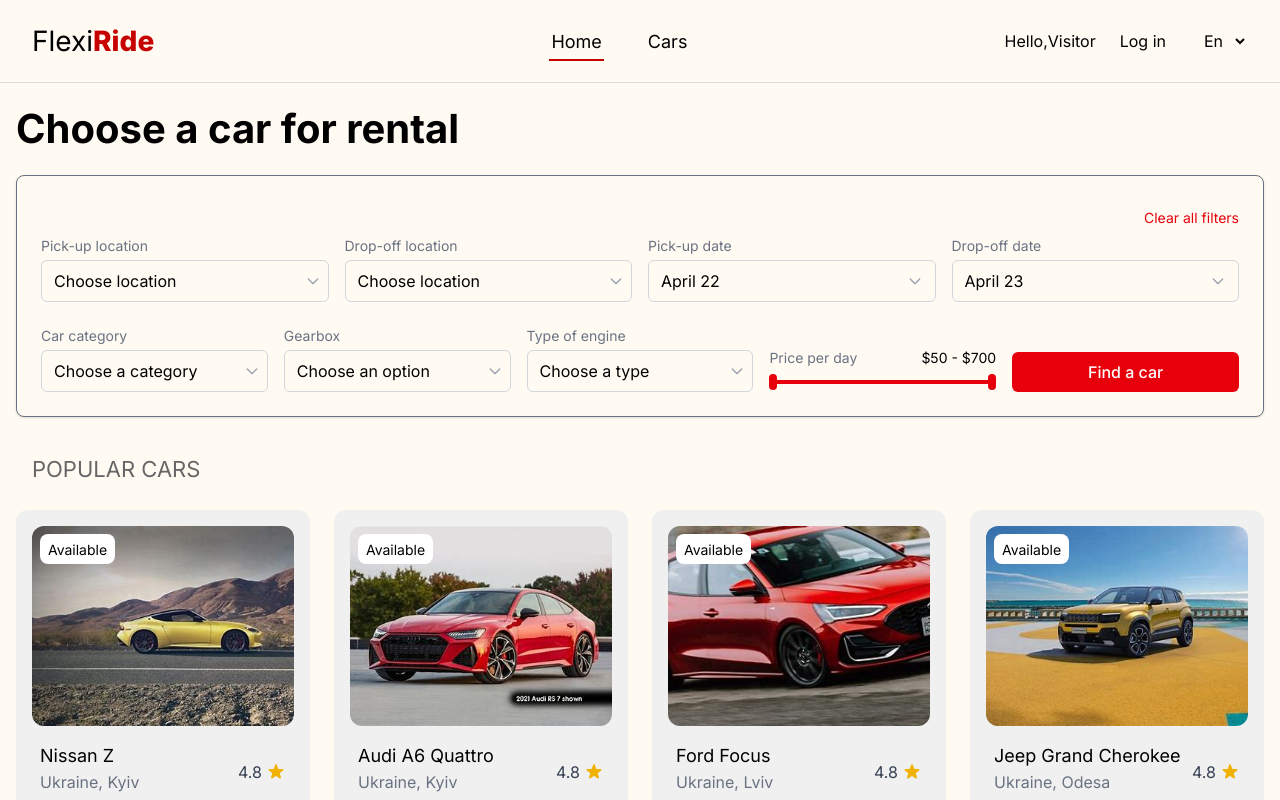
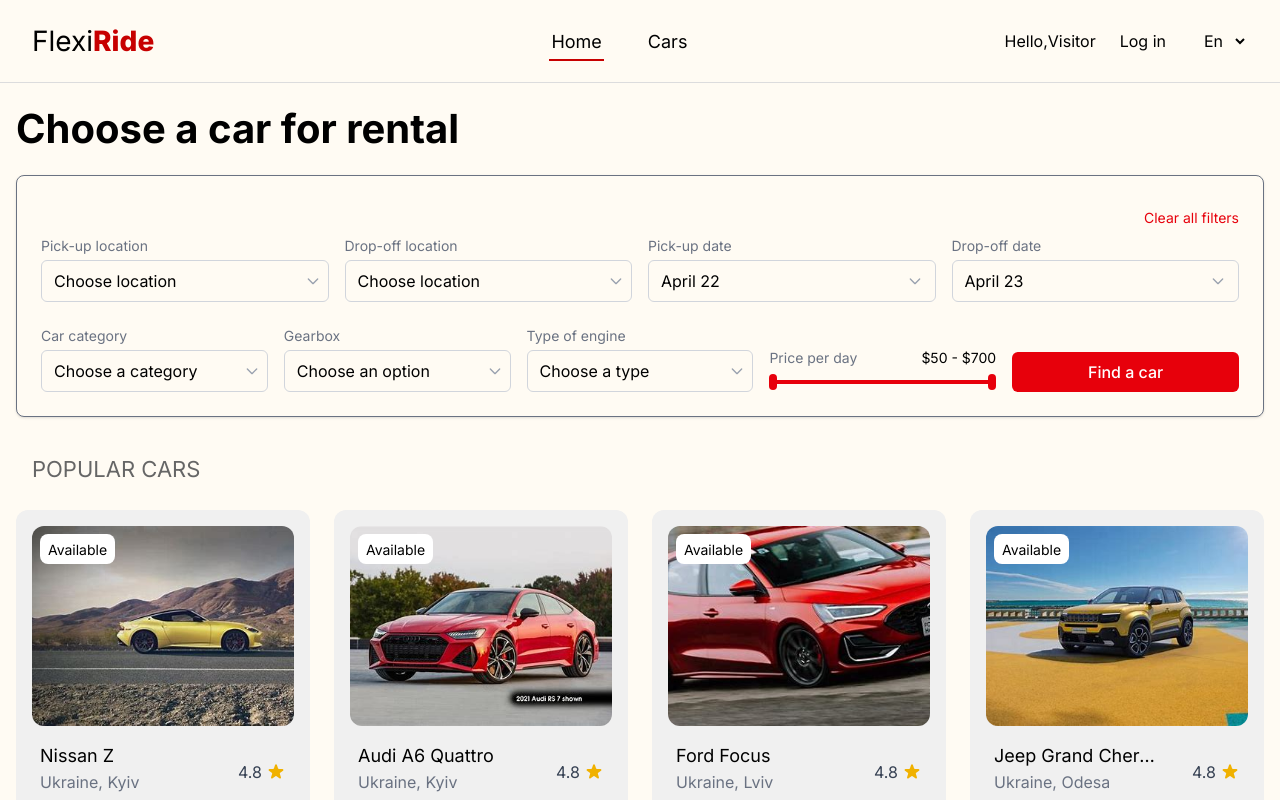
Before and after one commit to JitVmro/car-rental-app, an Angular app in the folder frontend/: page /home in a window 1280 px wide. Shown: the top 800 px of the page. Built offline with nearby package versions, Linux system fonts and the light colour scheme.

Commit message:
Fixed A Bug Where text was overflowing in the cards

```diff
--- a/frontend/src/app/shared/card/card.component.html
+++ b/frontend/src/app/shared/card/card.component.html
@@ -6,7 +6,7 @@
   <section class="flex flex-col w-full mb-2">
     <section class="flex justify-between p-2 w-full">
       <section class="flex flex-col justify-between mb-2">
-        <span class="font-normal text-lg">{{car.brand}} {{car.model}}</span>
+        <span class="font-normal text-lg truncate w-[15ch]">{{car.brand}} {{car.model}}</span>
         <span class="font-normal text-gray-500 text-md">{{car.location}}</span>
       </section>
       <div class="flex items-center">
```
